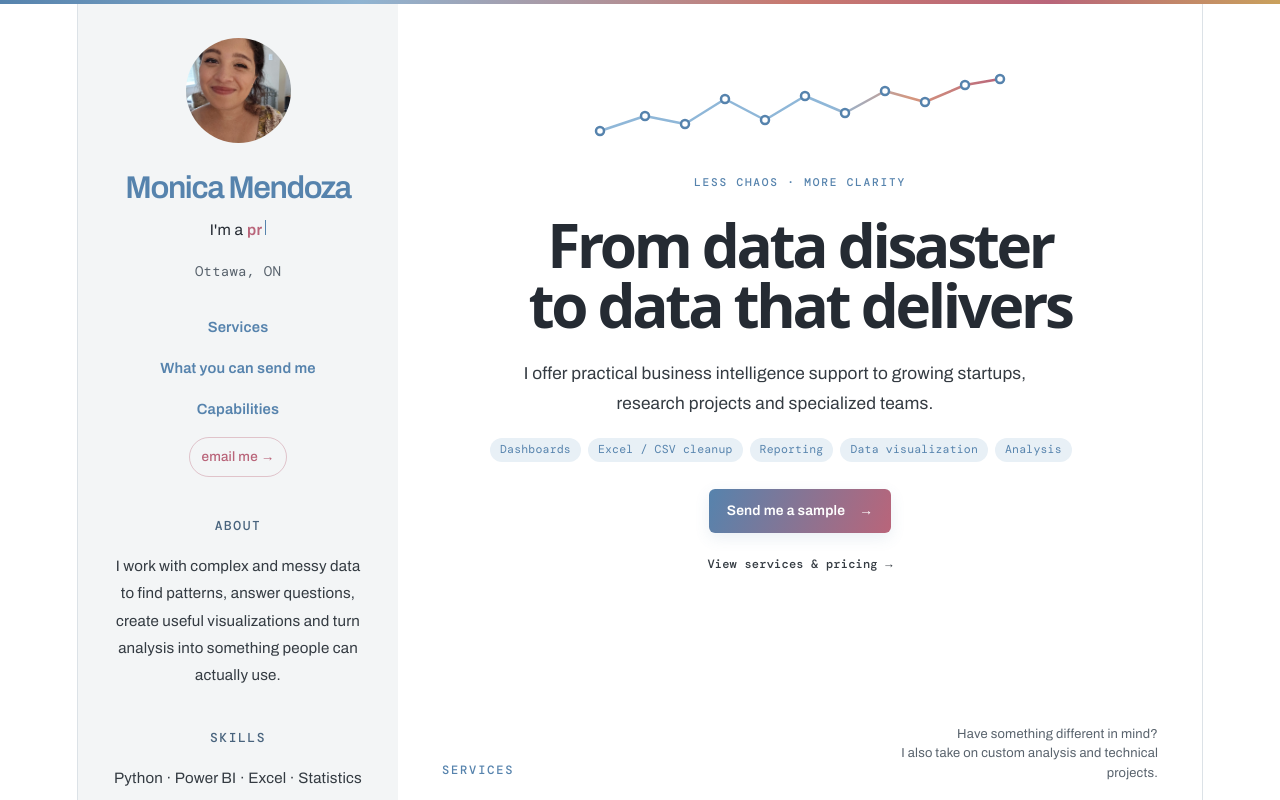
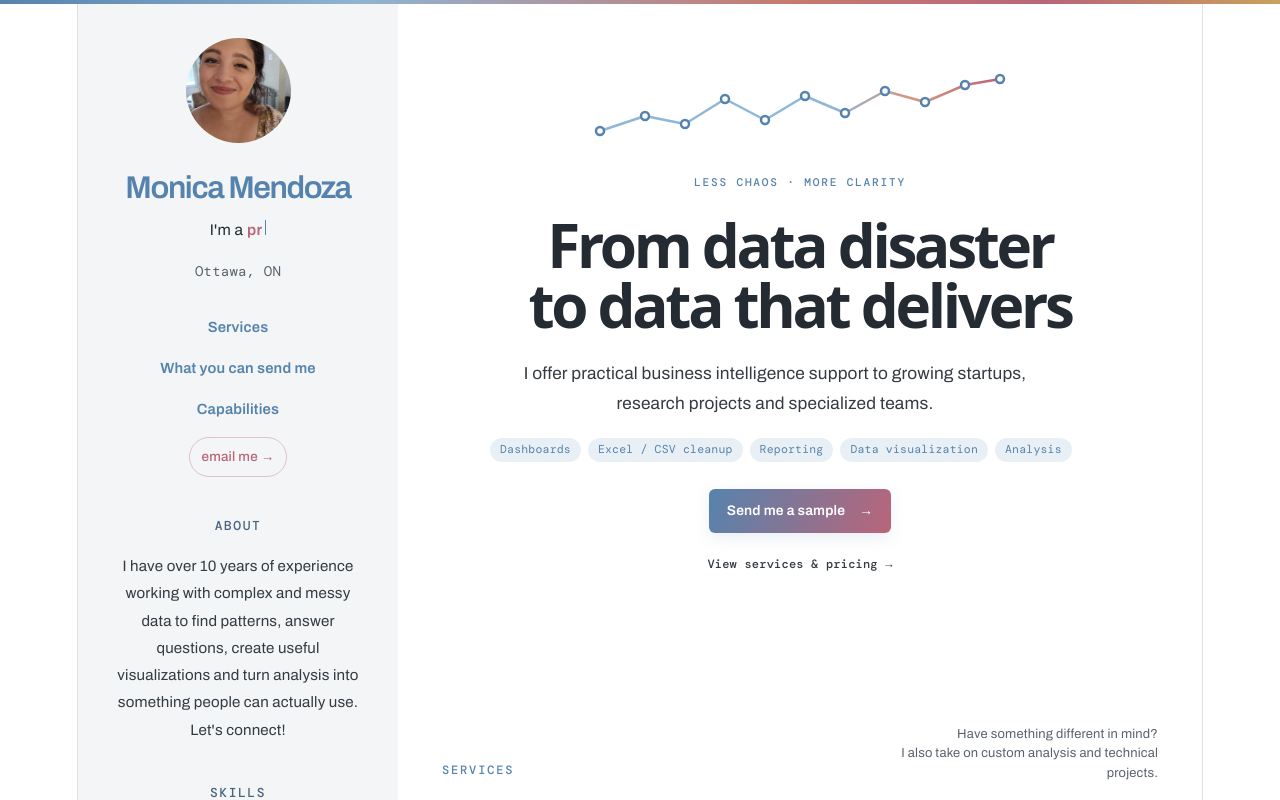
Before and after one commit to mm8738/mm8738.github.io, a React (Vite) app: page / in a window 1280 px wide. Shown: the top 800 px of the page. Built offline with nearby package versions, Linux system fonts and the light colour scheme; a web font is replaced by a local one.

Commit message:
Update Sidebar.tsx

```diff
--- a/src/components/Sidebar.tsx
+++ b/src/components/Sidebar.tsx
@@ -40,9 +40,9 @@ function Sidebar() {
         <span className="section-title">About</span>
 
         <p>
-          I work with complex and messy data to find patterns,
+          I have over 10 years of experience working with complex and messy data to find patterns,
           answer questions, create useful visualizations and turn
-          analysis into something people can actually use.
+          analysis into something people can actually use. Let's connect!
         </p>
       </section>
 
```
